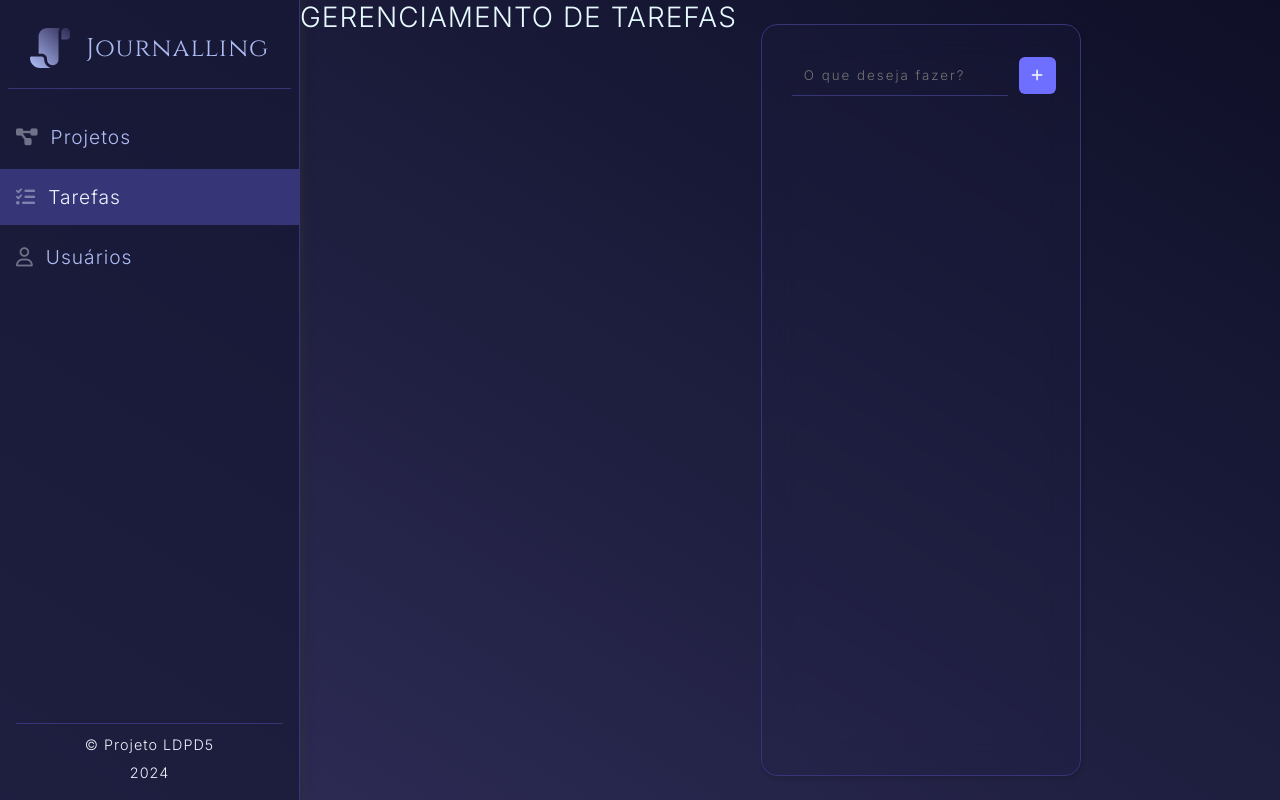
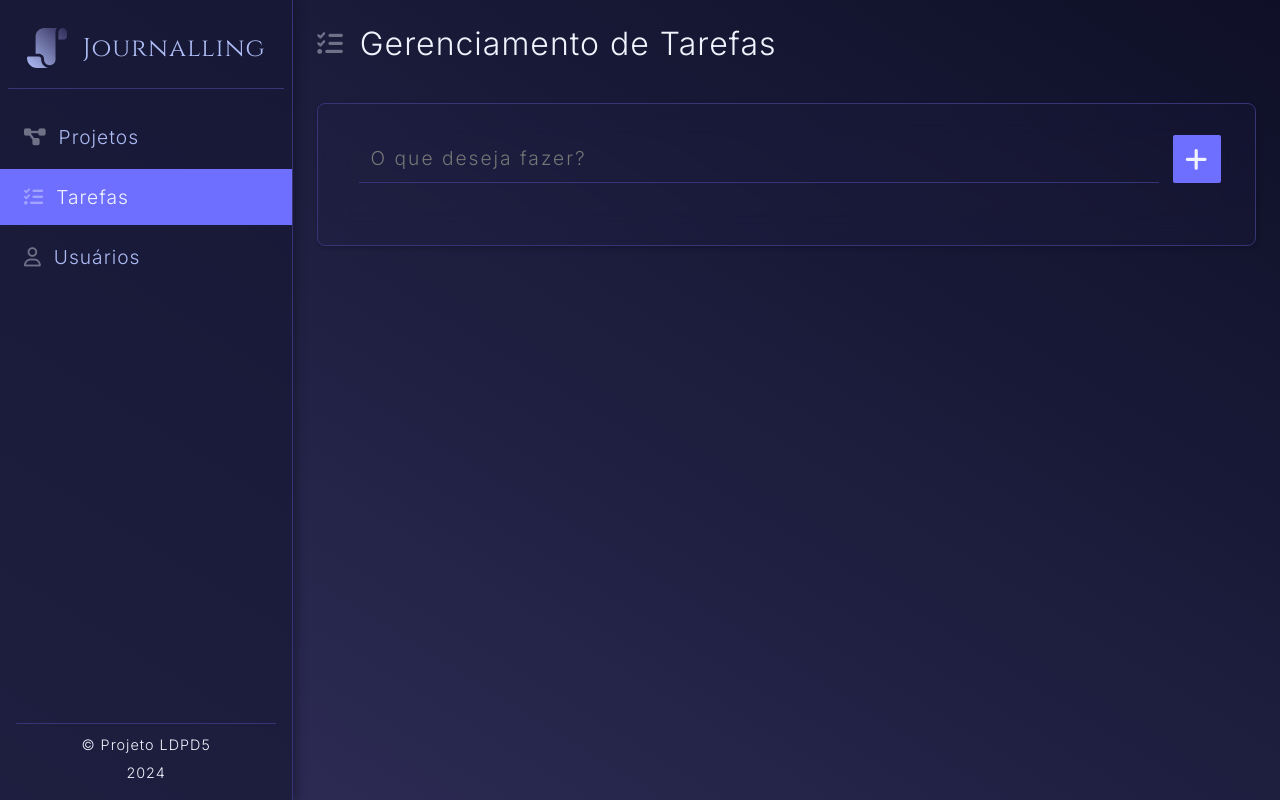
Before and after one commit to f95f/LDSD5-projeto-a, a PHP site: page / in a window 1280 px wide. Run offline with PHP 8.4, Linux system fonts and the light colour scheme; data that the repository does not hold is empty; some libraries are stand-ins or nearby versions.

Commit message:
feat: realiza ajustes no estilo da página de tasks.

```diff
--- a/index.php
+++ b/index.php
@@ -5,6 +5,8 @@
     <meta name="viewport" content="width=device-width, initial-scale=1.0">
     <link rel="stylesheet" href="https://cdnjs.cloudflare.com/ajax/libs/font-awesome/6.6.0/css/all.min.css">
     <link rel="stylesheet" href="../styles/global.css">
+    <link rel="icon" type="image/svg+xml" href="../images/favicon.svg">
+
     <script src="https://cdnjs.cloudflare.com/ajax/libs/jquery/3.7.1/jquery.min.js" integrity="sha512-v2CJ7UaYy4JwqLDIrZUI/4hqeoQieOmAZNXBeQyjo21dadnwR+8ZaIJVT8EE2iyI61OV8e6M8PP2/4hpQINQ/g==" crossorigin="anonymous" referrerpolicy="no-referrer"></script>
     <title>Tarefas | Journalling </title>
 </head>
@@ -40,7 +42,10 @@
             <span>2024</span>
         </div>
     </div>
+
+    <div class="content">
         <?php include('pages/tasklist.php'); ?>
+    </div>
 </body>
 
 </html>
--- a/pages/tasklist.php
+++ b/pages/tasklist.php
@@ -42,22 +42,27 @@
         exit();
     }
 ?>
-
-    <h1>Gerenciamento de Tarefas</h1>
+<header>
+    <div class="title">
+        <i class="fa-solid fa-list-check"></i>
+        <h1>Gerenciamento de Tarefas</h1>
+    </div>
+</header>
+<main>
     <div class="wrapper">
         <form method="POST" id="addTaskForm" name="addTaskForm">
-            <div class="input-row">
+            <div class="add-task-row">
                 <input
                     type="text"
                     id="taskDescription"
                     name="taskDescription"
-                    class="inline-input"
+                    class="inline-input add-task-input"
                     placeholder="O que deseja fazer?"
                 >
                 <button
                     type="submit"
                     id="submitTask"
-                    class="pill-button"
+                    class="pill-button add-task-button"
                 >
                     <i class="fa-solid fa-plus"></i>
                 </button>
@@ -73,6 +78,7 @@
                         data-task-id="<?= $task['id']?>"
                         <?= $task['completed'] ? 'checked' : '' ?>
                     >
+                    <span class="light-text">|</span>
                     <p class="task-description">
                         <?= $task['description'] ?>
                     </p>
@@ -87,7 +93,7 @@
                     <form method="PUT" class="to-do-form edit-task hidden">
                         <input type="text" class="hidden" name="id" value="<?= $task['id']?>">
                         <input
-                            class="inline-input"
+                            class="inline-input edit-input"
                             type="text"
                             name="description"
                             placeholder="Edit your task here"
@@ -101,7 +107,8 @@
             <?php endforeach ?>
         </ul>
     </div>
+</main>
 
-    <footer>
-        <script src="../scripts/task.js"></script>
-    </footer>
+<footer>
+    <script src="../scripts/task.js"></script>
+</footer>
--- a/styles/global.css
+++ b/styles/global.css
@@ -2,9 +2,17 @@
 @import url('https://fonts.googleapis.com/css2?family=Cinzel:wght@400..900&display=swap');
 
 :root {
+    --primary: #6e6eff;
+    --secondary: #ee9ca7;
+
     --border-color: #353577;
+
     --text-color: #f0f3fd;
     --text-light: #adbcf4;
+
+    --shadow-color: #0e0d1f66;
+
+    --heading-font: 'Cinzel', serif;
 }
 
 * {
@@ -55,11 +60,15 @@ hr.light-separator {
     width: 100%;
 
 }
+
+/*************************
+    Menu Lateral
+**************************/
 .side-menu {
-    width: 300px;
+    width: 380px;
     background-color: #161733aa;
     border-right: 1px solid var(--border-color);
-    box-shadow: 4px 0px 8px #3336;
+    box-shadow: 4px 0px 8px var(--shadow-color);;
     display: flex;
     flex-direction: column;
     justify-content: center;
@@ -92,8 +101,7 @@ hr.light-separator {
     gap: 12px;
     align-items: center;
     cursor: pointer;
-    /* border-radius: 8px; */
-    padding: 16px;
+    padding: 16px 24px;
     margin: 4px 0;
     font-size: 1.2em;
     color: var(--text-light);
@@ -109,46 +117,104 @@ hr.light-separator {
 
 }
 .menu-item.active {
-    background-color: var(--border-color);
+    background-color: var(--primary);
     color: var(--text-color);
 }
+
+/*************************
+    Layout
+**************************/
+.content {
+    width: 100%;
+    display: flex;
+    flex-direction: column;
+}
+header {
+    width: min(100%, 1640px);
+    margin:auto;
+    display: flex;
+    align-items: center;
+    justify-content: space-between;
+}
+header i {
+    font-size: 1.6em;
+    opacity: .4;
+}
+.title {
+    display: flex;
+    align-items: center;
+    gap: 16px;
+    margin: 16px 24px;
+    margin-top: 24px;
+    font-family: var(--heading-font);
+}
+
+main {
+    flex-grow: 1;
+    width: min(100%, 1640px);
+    margin:auto;
+}
+
+
+
+/*************************
+    Página Tarefas
+**************************/
 
 .wrapper {
     padding: 24px;
     margin: 24px;
-    border-radius: 16px;
+    border-radius: 8px;
     border: 1px solid var(--border-color);
     background-color: #25255722;
     backdrop-filter: blur(16px);
-    box-shadow: 2px 2px 4px #1113;
+    box-shadow: 2px 2px 4px var(--shadow-color);
+}
+
+.add-task-row {
+    display: flex;
+    gap: 8px;
+    align-items: center;
+    justify-content: center;
+    margin-bottom: 32px;
+}
+.add-task-input {
+    width: min(100%, 800px);
+    padding: 8px 20px;
+    font-size: 1.2em;
+}
+.add-task-button {
+    font-size: 1.6em;
+    width: 48px;
+    height: 48px;
 }
 
 .inline-input {
     border: unset;
     border-bottom: 1px solid var(--border-color);
     background-color: unset;
-    color: #c8c8ff;
+    outline: unset;
     padding: 12px;
     margin: 6px;
     letter-spacing: 2px;
     transition: all .2s ease-in-out;
 }
+.inline-input:active,
+.inline-input:focus {
+    border-bottom: 1px solid var(--primary);
+}
 
 .pill-button {
     border: unset;
     cursor: pointer;
-    background-color: #6e6eff;
-    color: #10101d;
+    background-color: var(--primary);
     padding: 12px;
     line-height: 12px;
-    border-radius: 6px;
+    border-radius: 2px;
     transition: all .2s ease-in-out;
 }
 
-.inline-input:active,
-.inline-input:focus {
-    border-bottom: #6e6eff
-}
+
 
 #to_do {
     display: flex;
@@ -158,11 +224,7 @@ hr.light-separator {
     width: 430px;
 }
 
-h1 {
-    color: #e5f9ff;
-    font-size: 28px;
-    text-transform: uppercase;
-}
+
 
 #tasks {
     display: flex;
```
Also changed, not shown: other parts of styles/global.css (+47 -15 lines), images/logo.png, images/logo.svg.
